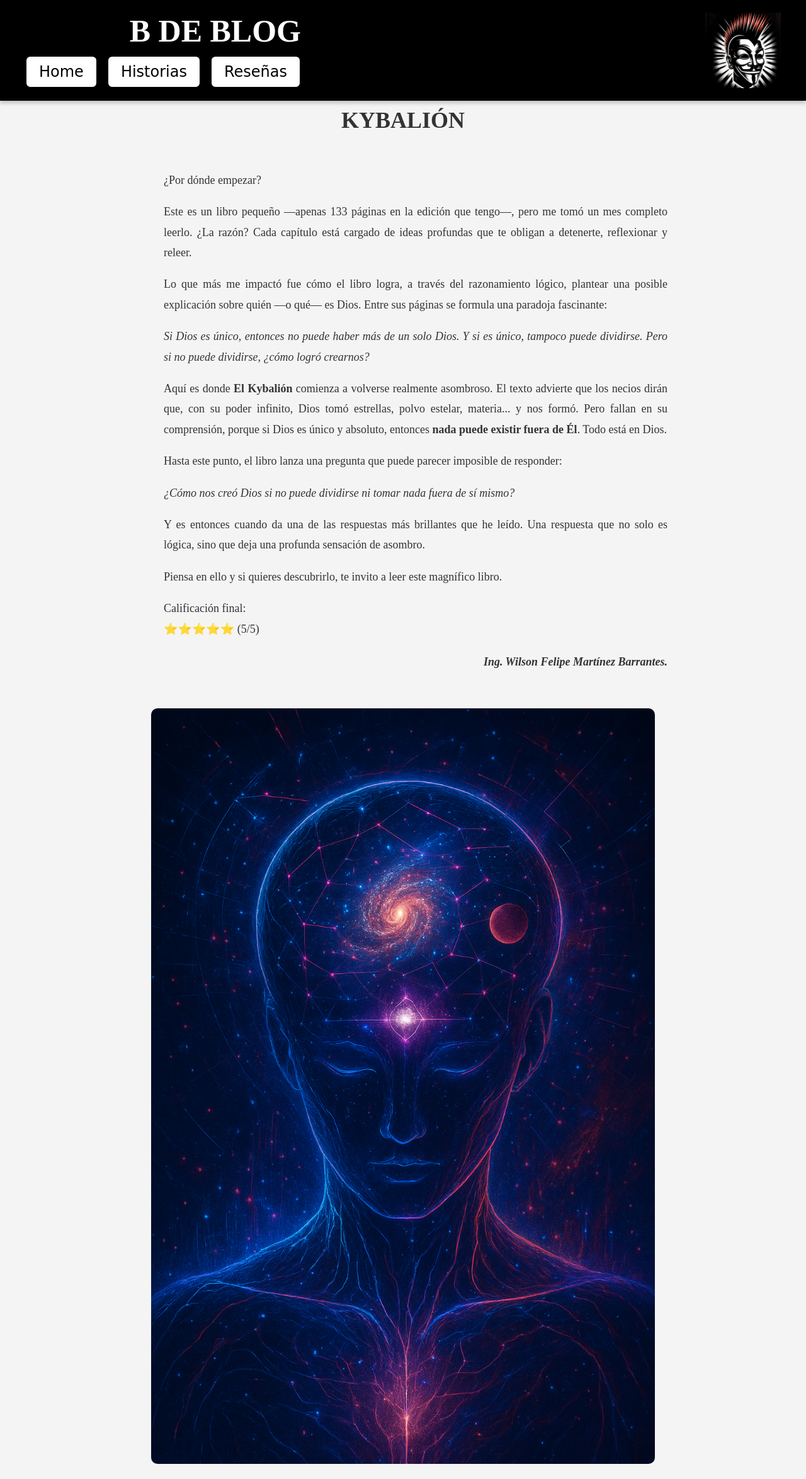
After one commit to WMARBAR/myPage_WFM, a Flask app: page /rese_Kybalion_Hermes in a window 1280 px wide. The commit adds this page. Shown: the whole page at 63% size. Run offline with Flask 3, Linux system fonts and the light colour scheme; some web fonts are replaced.

Commit message:
se sube reseña del kybalion

```diff
--- a/app.py
+++ b/app.py
@@ -62,6 +62,9 @@ def rese_JenkyllHyde_Stevenson():
 def rese_NaranjaMecanica_Burgess():
     return render_template('rese_NaranjaMecanica_Burgess.html')  # Archivo rese_NaranjaMecanica_Burgess
 
+@app.route('/rese_Kybalion_Hermes')
+def rese_Kybalion_Hermes():
+    return render_template('rese_Kybalion_Hermes.html')  # Archivo rese_Kybalion_Hermes
 
 if __name__ == '__main__':
     port = int(os.environ.get("PORT", 5000))  # Usa el puerto de Render o 5000 por defecto
--- /dev/null
+++ b/templates/rese_Kybalion_Hermes.html
@@ -0,0 +1,57 @@
+<!DOCTYPE html>
+<html lang="es">
+<head>
+    <meta charset="UTF-8">
+    <meta name="viewport" content="width=device-width, initial-scale=1.0">
+    <title>KYBALIÓN</title>
+    <link rel="icon" type="image/x-icon" href="{{ url_for('static', filename='guyfox.ico') }}">
+    <link rel="stylesheet" href="{{ url_for('static', filename='styles.css') }}" media="screen and (min-width: 768px)">
+    <link rel="stylesheet" href="{{ url_for('static', filename='styles-media.css') }}" media="screen and (max-width: 767px)">
+</head>
+<body>
+    <!-- Banner con menú integrado -->
+    <header class="banner">
+        <div class="banner-content">
+            <h1 class="banner-title">B DE BLOG</h1>
+            <nav class="banner-menu">
+                <button class="menu-button" onclick="location.href='/'">Home</button>
+                <button class="menu-button" onclick="location.href='/historias'">Historias</button>
+                <button class="menu-button" onclick="location.href='/resenas'">Reseñas</button>
+            </nav>
+        </div>
+        <img src="{{ url_for('static', filename='guyfox.webp') }}" alt="Blog Logo" class="banner-image">
+    </header>
+
+    <div class="container">
+        <h2 class="story-title">KYBALIÓN</h2>
+        <div class="story-text">
+
+            <p>¿Por dónde empezar?</p>
+            <p>Este es un libro pequeño —apenas 133 páginas en la edición que tengo—, pero me tomó un mes completo leerlo. ¿La razón? Cada capítulo está cargado de ideas profundas que te obligan a detenerte, reflexionar y releer.</p>
+
+            <p>Lo que más me impactó fue cómo el libro logra, a través del razonamiento lógico, plantear una posible explicación sobre quién —o qué— es Dios. Entre sus páginas se formula una paradoja fascinante:</p>
+
+            <p><em>Si Dios es único, entonces no puede haber más de un solo Dios. Y si es único, tampoco puede dividirse. Pero si no puede dividirse, ¿cómo logró crearnos?</em></p>
+
+            <p>Aquí es donde <strong>El Kybalión</strong> comienza a volverse realmente asombroso. El texto advierte que los necios dirán que, con su poder infinito, Dios tomó estrellas, polvo estelar, materia... y nos formó. Pero fallan en su comprensión, porque si Dios es único y absoluto, entonces <strong>nada puede existir fuera de Él</strong>. Todo está en Dios.</p>
+
+            <p>Hasta este punto, el libro lanza una pregunta que puede parecer imposible de responder:</p>
+
+            <p><em>¿Cómo nos creó Dios si no puede dividirse ni tomar nada fuera de sí mismo?</em></p>
+
+            <p>Y es entonces cuando da una de las respuestas más brillantes que he leído. Una respuesta que no solo es lógica, sino que deja una profunda sensación de asombro.</p>
+
+            <p>Piensa en ello y si quieres descubrirlo, te invito a leer este magnífico libro.</p>
+
+            <p>Calificación final:<br>
+            ⭐⭐⭐⭐⭐ (5/5)</p>
+            <p class="story-author">Ing. Wilson Felipe Martínez Barrantes.</p>
+
+        </div>
+
+        <div class="image-container">
+            <img src="{{ url_for('static', filename='KYBALION.png') }}" alt="KYBALION" class="story-image">
+        </div>
+    </div>
+</body>
+</html>
--- a/templates/resenas.html
+++ b/templates/resenas.html
@@ -34,7 +34,7 @@
         <button class="menu-button" onclick="location.href='/rese_1984_Orwell'">1984 : George Orwell</button>
         <button class="menu-button" onclick="location.href='/rese_JenkyllHyde_Stevenson'">El extraño caso del doctor Jekyll y el señor Hyde : Robert Stevenson</button>
         <button class="menu-button" onclick="location.href='/rese_NaranjaMecanica_Burgess'">La naranja mecánica : Anthony Burgess</button>
-
+        <button class="menu-button" onclick="location.href='/rese_Kybalion_Hermes'">El KYBALIÓN : TRES INICIADOS</button>
 
     </div>
 
```
Also changed, not shown: static/KYBALION.png (added).
